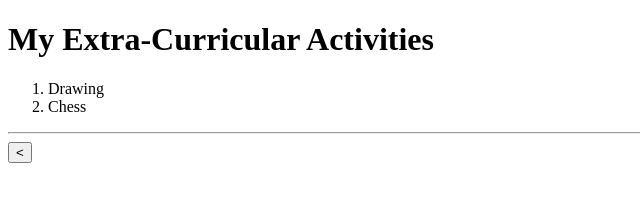
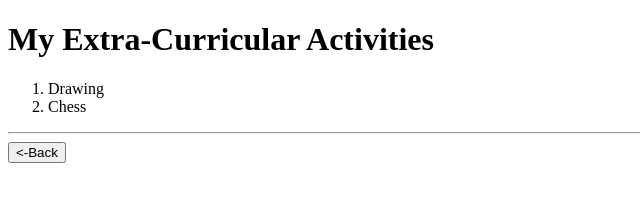
Before and after one commit to ayush2005soumya/Online-Resume, a plain HTML site: page Public/extracurriculars.html in a window 1280 px wide. Shown: the full height of the page, 0-640 px from the left. Drawn offline with Linux system fonts and the light colour scheme.

Commit message:
Update extracurriculars.html

```diff
--- a/Public/extracurriculars.html
+++ b/Public/extracurriculars.html
@@ -12,6 +12,6 @@
         <li>Chess</li>
     </ol>
     <hr/>
-    <button type="button" onclick="window.location.href='../index.html'"><<Back</button>
+    <button type="button" onclick="window.location.href='../index.html'"><-Back</button>
 </body>
 </html>
```
